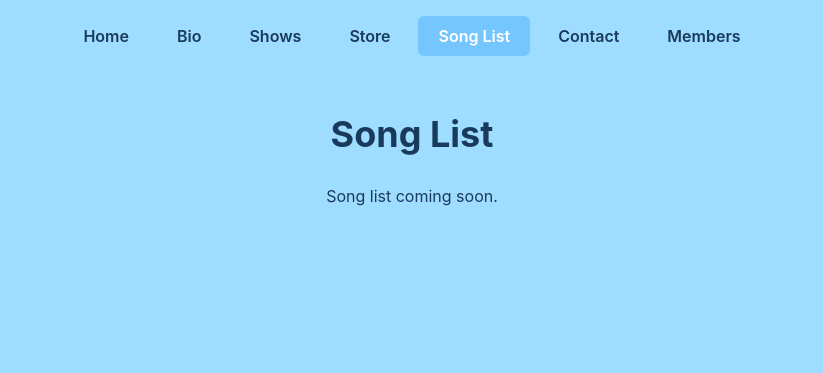
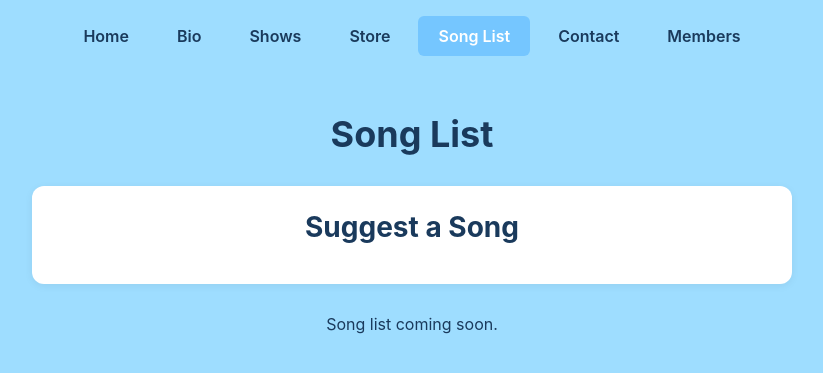
Before and after one commit to iFound1229/FISwebsite, a Flask app: page /songlist in a window 1280 px wide. Shown: the top 373 px of the page, without its empty margins (228-1051 px from the left). Run offline with Flask 3, Linux system fonts and the light colour scheme; data that the repository does not hold is empty; some libraries are stand-ins or nearby versions.

Commit message:
Add a song suggestion box to the top of the song list
Embed a Jotform suggestion box widget into the songlist.html template and style it using static/style.css.

Replit-Commit-Author: Agent
Replit-Commit-Session-Id: 554d3c84-c7a5-4fdc-9ed4-a3a9f6259cfb
Replit-Commit-Checkpoint-Type: full_checkpoint
Replit-Commit-Event-Id: d2b8c143-b357-443d-9c9b-357b6841b55b
Replit-Commit-Screenshot-Url: https://storage.googleapis.com/screenshot-production-us-central1/143ad4c1-2050-44f0-b212-1bdbe4dcf435/554d3c84-c7a5-4fdc-9ed4-a3a9f6259cfb/2bcNvkr
Replit-Helium-Checkpoint-Created: true

```diff
--- a/static/style.css
+++ b/static/style.css
@@ -259,6 +259,19 @@ section h2 {
 
 .contact-btn:hover { transform: translateY(-2px); }
 
+.suggestion-box {
+  background: #fff;
+  border-radius: 12px;
+  padding: 24px;
+  margin-bottom: 30px;
+  box-shadow: 0 2px 8px rgba(0,0,0,0.06);
+}
+
+.suggestion-box iframe {
+  width: 100% !important;
+  border: none;
+}
+
 .songs-list {
   list-style: none;
   max-width: 700px;
--- a/templates/songlist.html
+++ b/templates/songlist.html
@@ -3,6 +3,12 @@
 {% block content %}
 <section class="page-section">
   <h1 class="page-title">Song List</h1>
+
+  <div class="suggestion-box">
+    <h2 style="text-align:center; margin-bottom:16px;">Suggest a Song</h2>
+    <script type="text/javascript" src="https://www.jotform.com/jsform/261195831639061"></script>
+  </div>
+
   {% if data.songs %}
     <ul class="songs-list">
       {% for s in data.songs %}
```
